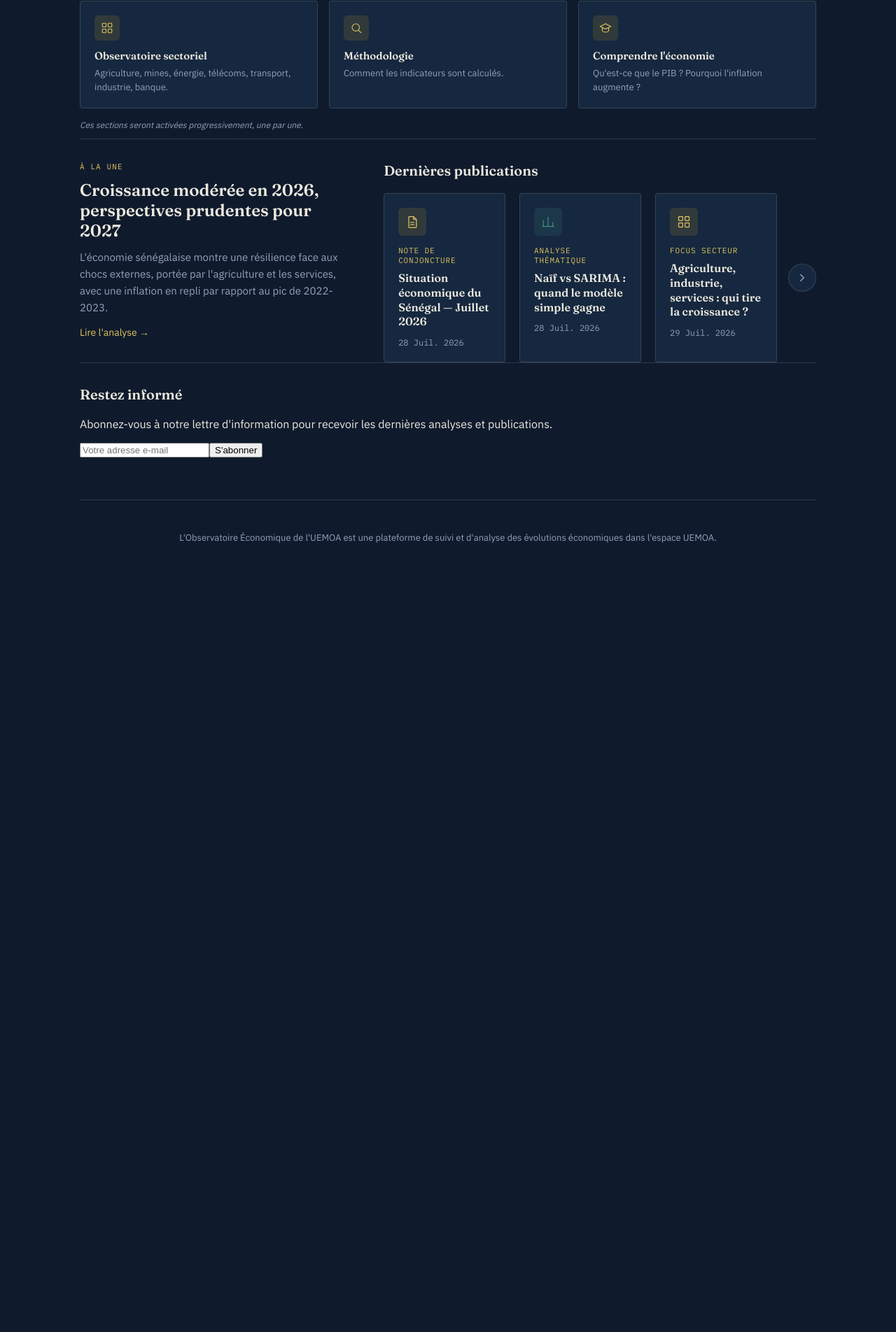
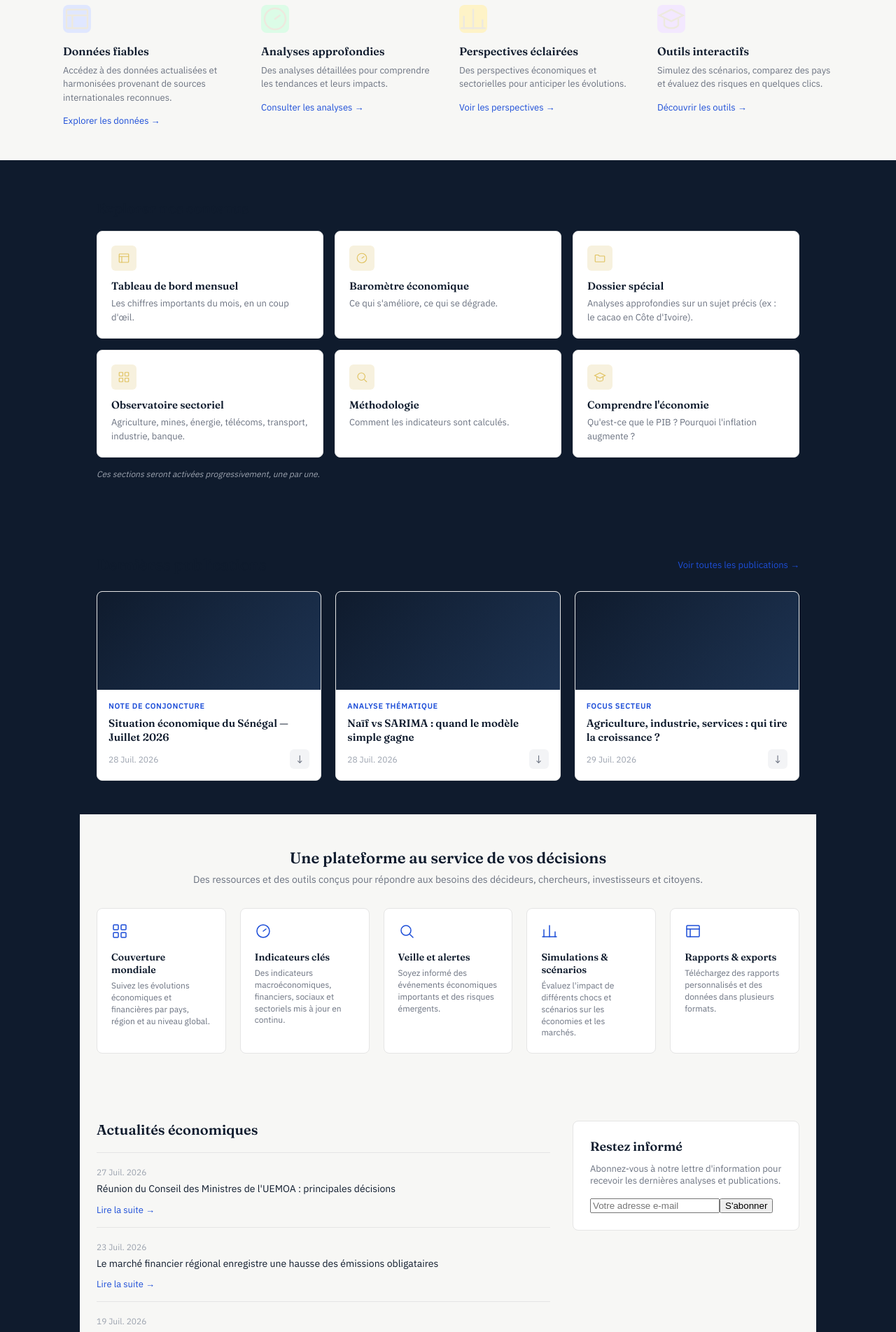
Before and after one commit to cdjarabe07/UEMOA-Dashboard, a React (Vite) app: page / in a window 1280 px wide. Shown: the part 832-2736 px from the top of the page at 70% size. Before the commit the page ends 1734 px from the top, so only its background shows below. Built offline with nearby package versions, Linux system fonts and the light colour scheme.

Commit message:
Refonte design accueil : header, hero, features, publications, plateforme, actu/newsletter en theme clair

```diff
--- a/src/index.css
+++ b/src/index.css
@@ -527,11 +527,22 @@ body {
 
 .hero-full {
   width: 100%;
-  min-height: 460px;
+  min-height: calc(100vh - 71.33px);
   display: flex;
   align-items: center;
-  background: linear-gradient(100deg, var(--bg) 35%, var(--surface-hi) 100%);
+  background:
+    linear-gradient(90deg, rgba(15,27,45,0.95) 0%, rgba(15,27,45,0.65) 45%, rgba(15,27,45,0.1) 100%),
+    url("/src/assets/dakar-hero.png");
+  background-size: cover;
+  background-position: center right;
   border-bottom: 1px solid var(--rule);
+}
+
+.hero-divider {
+  width: 48px;
+  height: 3px;
+  background: var(--gold);
+  margin: 16px 0 20px;
 }
 
 .hero-full-inner {
@@ -648,3 +659,337 @@ body {
     grid-template-columns: 1fr;
   }
 }
+
+.features-strip {
+  background: #f7f7f5;
+  padding: 48px 24px;
+}
+
+.features-grid {
+  max-width: 1100px;
+  margin: 0 auto;
+  display: grid;
+  grid-template-columns: repeat(4, 1fr);
+  gap: 32px;
+}
+
+.feature-icon-box {
+  width: 40px;
+  height: 40px;
+  border-radius: 8px;
+  display: flex;
+  align-items: center;
+  justify-content: center;
+  margin-bottom: 16px;
+}
+
+.feature-titre {
+  font-family: var(--font-display);
+  font-size: 16px;
+  color: #0f1b2d;
+  margin: 0 0 8px;
+}
+
+.feature-desc {
+  font-size: 13px;
+  color: #6b7280;
+  line-height: 1.5;
+  margin: 0 0 12px;
+}
+
+.feature-link {
+  font-size: 13px;
+  color: #1d4ed8;
+  text-decoration: none;
+}
+
+@media (max-width: 800px) {
+  .features-grid {
+    grid-template-columns: 1fr;
+  }
+}
+
+.pubs-light-section {
+  max-width: 1100px;
+  margin: 0 auto;
+  padding: 48px 24px;
+}
+
+.pubs-light-header {
+  display: flex;
+  justify-content: space-between;
+  align-items: center;
+  margin-bottom: 24px;
+}
+
+.pubs-light-title {
+  font-family: var(--font-display);
+  font-size: 22px;
+  color: #0f1b2d;
+  margin: 0;
+}
+
+.pubs-light-voir-tout {
+  font-size: 13px;
+  color: #1d4ed8;
+  text-decoration: none;
+}
+
+.pubs-light-grid {
+  display: grid;
+  grid-template-columns: repeat(3, 1fr);
+  gap: 20px;
+}
+
+.pub-light-card {
+  border: 1px solid #e5e5e5;
+  border-radius: 8px;
+  overflow: hidden;
+  background: white;
+}
+
+.pub-light-image {
+  height: 140px;
+  background: linear-gradient(135deg, var(--bg), var(--surface-hi));
+}
+
+.pub-light-body {
+  padding: 16px;
+}
+
+.pub-light-categorie {
+  font-size: 11px;
+  font-weight: 600;
+  letter-spacing: 0.05em;
+  text-transform: uppercase;
+  color: #1d4ed8;
+  margin: 0 0 8px;
+}
+
+.pub-light-titre {
+  font-family: var(--font-display);
+  font-size: 15px;
+  color: #0f1b2d;
+  margin: 0 0 8px;
+  line-height: 1.3;
+}
+
+.pub-light-desc {
+  font-size: 13px;
+  color: #6b7280;
+  line-height: 1.4;
+  margin: 0 0 16px;
+}
+
+.pub-light-footer {
+  display: flex;
+  justify-content: space-between;
+  align-items: center;
+}
+
+.pub-light-date {
+  font-size: 12px;
+  color: #9ca3af;
+}
+
+.pub-light-download {
+  width: 28px;
+  height: 28px;
+  border-radius: 6px;
+  background: #f3f4f6;
+  display: flex;
+  align-items: center;
+  justify-content: center;
+  color: #6b7280;
+  cursor: pointer;
+}
+
+@media (max-width: 800px) {
+  .pubs-light-grid {
+    grid-template-columns: 1fr;
+  }
+}
+
+.contenus-section-light {
+  max-width: 1100px;
+  margin: 0 auto;
+  padding: 0 24px 48px;
+}
+
+.contenus-grid-light {
+  display: grid;
+  grid-template-columns: repeat(3, 1fr);
+  gap: 16px;
+}
+
+.contenu-card-light {
+  background: white;
+  border: 1px solid #e5e5e5;
+  border-radius: 8px;
+  padding: 20px;
+}
+
+.contenu-card-light .contenu-titre {
+  color: #0f1b2d;
+}
+
+.contenu-card-light .contenu-description {
+  color: #6b7280;
+}
+
+.contenus-note-light {
+  font-size: 12px;
+  color: #9ca3af;
+  font-style: italic;
+  margin-top: 16px;
+}
+
+@media (max-width: 800px) {
+  .contenus-grid-light {
+    grid-template-columns: 1fr;
+  }
+}
+
+.plateforme-section {
+  background: #f7f7f5;
+  padding: 48px 24px;
+  text-align: center;
+}
+
+.plateforme-titre {
+  font-family: var(--font-display);
+  font-size: 22px;
+  color: #0f1b2d;
+  margin: 0 0 8px;
+}
+
+.plateforme-sous-titre {
+  font-size: 14px;
+  color: #6b7280;
+  margin: 0 0 32px;
+}
+
+.plateforme-grid {
+  max-width: 1100px;
+  margin: 0 auto;
+  display: grid;
+  grid-template-columns: repeat(5, 1fr);
+  gap: 20px;
+}
+
+.plateforme-item {
+  background: white;
+  border: 1px solid #e5e5e5;
+  border-radius: 8px;
+  padding: 20px;
+  text-align: left;
+}
+
+.plateforme-item-icon {
+  color: #1d4ed8;
+  margin-bottom: 12px;
+}
+
+.plateforme-item-titre {
+  font-family: var(--font-display);
+  font-size: 14px;
+  color: #0f1b2d;
+  margin: 0 0 6px;
+}
+
+.plateforme-item-desc {
+  font-size: 12px;
+  color: #6b7280;
+  line-height: 1.4;
+  margin: 0;
+}
+
+@media (max-width: 900px) {
+  .plateforme-grid {
+    grid-template-columns: repeat(2, 1fr);
+  }
+}
+
+.plateforme-item-icon svg {
+  width: 24px;
+  height: 24px;
+}
+
+.actu-newsletter-row {
+  max-width: 1100px;
+  margin: 0 auto;
+  padding: 48px 24px;
+  display: grid;
+  grid-template-columns: 2fr 1fr;
+  gap: 32px;
+  align-items: start;
+  background: #f7f7f5;
+}
+
+.actu-col h2 {
+  font-family: var(--font-display);
+  font-size: 20px;
+  color: #0f1b2d;
+  margin: 0 0 20px;
+}
+
+.actu-item {
+  padding: 16px 0;
+  border-top: 1px solid #e5e5e5;
+}
+
+.actu-item-date {
+  font-size: 12px;
+  color: #9ca3af;
+}
+
+.actu-item-titre {
+  font-size: 14px;
+  color: #0f1b2d;
+  margin: 6px 0 8px;
+  line-height: 1.4;
+}
+
+.actu-item-lien {
+  font-size: 13px;
+  color: #1d4ed8;
+  text-decoration: none;
+}
+
+.newsletter-card {
+  background: white;
+  border: 1px solid #e5e5e5;
+  border-radius: 8px;
+  padding: 24px;
+}
+
+.newsletter-card h2 {
+  font-family: var(--font-display);
+  font-size: 18px;
+  color: #0f1b2d;
+  margin: 0 0 12px;
+}
+
+.newsletter-card p {
+  font-size: 13px;
+  color: #6b7280;
+  margin: 0 0 16px;
+}
+
+@media (max-width: 800px) {
+  .actu-newsletter-row {
+    grid-template-columns: 1fr;
+  }
+}
+
+.actu-item-date {
+  font-size: 12px;
+  color: #9ca3af;
+}
+
+.actu-item-titre {
+  font-size: 14px;
+  color: #0f1b2d;
+  margin: 6px 0 8px;
+  line-height: 1.4;
+}
--- a/src/pages/Accueil.jsx
+++ b/src/pages/Accueil.jsx
@@ -98,8 +98,8 @@ export default function Accueil() {
     <div className="page-full">
       <section className="hero-full">
   <div className="hero-full-inner">
-          <p className="hero-eyebrow">BCEAO · UEMOA · Observatoire économique</p>
     <h1 className="hero-title">{t("titre_hero")}</h1>
+    <div className="hero-divider"></div>
     <p className="hero-sub">{t("sous_titre_hero")}</p>
     <Link to="/donnees" className="cta-button">
       {t("cta_explorer")}
@@ -107,12 +107,41 @@ export default function Accueil() {
   </div>
 </section>
 
+ <section className="features-strip">
+  <div className="features-grid">
+    <div>
+      <div className="feature-icon-box" style={{background: "#e0e7ff"}}><IconTableauBord /></div>
+      <h3 className="feature-titre">Données fiables</h3>
+      <p className="feature-desc">Accédez à des données actualisées et harmonisées provenant de sources internationales reconnues.</p>
+      <Link to="/donnees" className="feature-link">Explorer les données →</Link>
+    </div>
+    <div>
+      <div className="feature-icon-box" style={{background: "#dcfce7"}}><IconBarometre /></div>
+      <h3 className="feature-titre">Analyses approfondies</h3>
+      <p className="feature-desc">Des analyses détaillées pour comprendre les tendances et leurs impacts.</p>
+      <Link to="/donnees" className="feature-link">Consulter les analyses →</Link>
+    </div>
+    <div>
+      <div className="feature-icon-box" style={{background: "#fef3c7"}}><IconChart /></div>
+      <h3 className="feature-titre">Perspectives éclairées</h3>
+      <p className="feature-desc">Des perspectives économiques et sectorielles pour anticiper les évolutions.</p>
+      <Link to="/donnees" className="feature-link">Voir les perspectives →</Link>
+    </div>
+    <div>
+      <div className="feature-icon-box" style={{background: "#f3e8ff"}}><IconPedagogie /></div>
+      <h3 className="feature-titre">Outils interactifs</h3>
+      <p className="feature-desc">Simulez des scénarios, comparez des pays et évaluez des risques en quelques clics.</p>
+      <Link to="/donnees" className="feature-link">Découvrir les outils →</Link>
+    </div>
+  </div>
+</section>
+
       <div className="page page--wide">
-        <section className="contenus-section">
-          <h2 className="section-title section-title--nu">{t("titre_contenus")}</h2>
-          <div className="contenus-grid">
+        <section className="contenus-section-light">
+  <h2 className="section-title section-title--nu" style={{color: "#0f1b2d", borderTop: "none"}}>{t("titre_contenus")}</h2>
+  <div className="contenus-grid-light">
     {CONTENUS_KEYS.map((c, i) => (
-              <div key={i} className="contenu-card">
+      <div key={i} className="contenu-card-light">
         <span className="contenu-icon">
           <c.Icone />
         </span>
@@ -121,45 +150,89 @@ export default function Accueil() {
       </div>
     ))}
   </div>
-          <p className="contenus-note">{t("note_contenus")}</p>
+  <p className="contenus-note-light">{t("note_contenus")}</p>
 </section>
 
-        <div className="home-columns">
-          <section className="a-la-une">
-            <p className="section-label">{t("a_la_une_label")}</p>
-            <h2 className="a-la-une-titre">{t("a_la_une_titre")}</h2>
-            <p className="a-la-une-texte">{t("a_la_une_texte")}</p>
-            <Link to="/donnees" className="lire-analyse">
-              {t("lire_analyse")}
-            </Link>
-          </section>
-
-          <section className="publications-section">
-            <h2 className="section-title">{t("titre_publications")}</h2>
-            <div className="publications-row">
-              <div className="publications-grid">
+        <section className="pubs-light-section">
+  <div className="pubs-light-header">
+    <h2 className="pubs-light-title">Dernières publications</h2>
+    <Link to="/donnees" className="pubs-light-voir-tout">Voir toutes les publications →</Link>
+  </div>
+  <div className="pubs-light-grid">
     {PUBLICATIONS.map((pub, i) => (
-                  <article key={i} className="publication-card">
-                    <span className={`publication-icon ${pub.accent}`}>
-                      <pub.Icone />
-                    </span>
-                    <p className="publication-categorie">{pub.categorie}</p>
-                    <h3 className="publication-titre">{pub.titre}</h3>
-                    <p className="publication-date">{pub.date}</p>
+      <article key={i} className="pub-light-card">
+        <div className="pub-light-image"></div>
+        <div className="pub-light-body">
+          <p className="pub-light-categorie">{pub.categorie}</p>
+          <h3 className="pub-light-titre">{pub.titre}</h3>
+          <div className="pub-light-footer">
+            <span className="pub-light-date">{pub.date}</span>
+            <span className="pub-light-download">↓</span>
+          </div>
+        </div>
       </article>
     ))}
   </div>
-              <button className="pagination-arrow" aria-label="Voir plus de publications">
-                <IconFleche />
-              </button>
+</section>
+
+<section className="plateforme-section">
+  <h2 className="plateforme-titre">Une plateforme au service de vos décisions</h2>
+  <p className="plateforme-sous-titre">Des ressources et des outils conçus pour répondre aux besoins des décideurs, chercheurs, investisseurs et citoyens.</p>
+  <div className="plateforme-grid">
+    <div className="plateforme-item">
+      <div className="plateforme-item-icon"><IconSecteur /></div>
+      <h3 className="plateforme-item-titre">Couverture mondiale</h3>
+      <p className="plateforme-item-desc">Suivez les évolutions économiques et financières par pays, région et au niveau global.</p>
+    </div>
+    <div className="plateforme-item">
+      <div className="plateforme-item-icon"><IconBarometre /></div>
+      <h3 className="plateforme-item-titre">Indicateurs clés</h3>
+      <p className="plateforme-item-desc">Des indicateurs macroéconomiques, financiers, sociaux et sectoriels mis à jour en continu.</p>
+    </div>
+    <div className="plateforme-item">
+      <div className="plateforme-item-icon"><IconMethodologie /></div>
+      <h3 className="plateforme-item-titre">Veille et alertes</h3>
+      <p className="plateforme-item-desc">Soyez informé des événements économiques importants et des risques émergents.</p>
+    </div>
+    <div className="plateforme-item">
+      <div className="plateforme-item-icon"><IconChart /></div>
+      <h3 className="plateforme-item-titre">Simulations & scénarios</h3>
+      <p className="plateforme-item-desc">Évaluez l'impact de différents chocs et scénarios sur les économies et les marchés.</p>
+    </div>
+    <div className="plateforme-item">
+      <div className="plateforme-item-icon"><IconTableauBord /></div>
+      <h3 className="plateforme-item-titre">Rapports & exports</h3>
+      <p className="plateforme-item-desc">Téléchargez des rapports personnalisés et des données dans plusieurs formats.</p>
+    </div>
   </div>
 </section>
+
+        <section style={{background: "#f7f7f5"}}>
+  <div className="actu-newsletter-row">
+  <div className="actu-col">
+    <h2>Actualités économiques</h2>
+    <div className="actu-item">
+      <span className="actu-item-date">27 Juil. 2026</span>
+      <p className="actu-item-titre">Réunion du Conseil des Ministres de l'UEMOA : principales décisions</p>
+      <Link to="/donnees" className="actu-item-lien">Lire la suite →</Link>
     </div>
-
-        <section className="newsletter-section">
-          <h2 className="section-title">{t("titre_newsletter")}</h2>
+    <div className="actu-item">
+      <span className="actu-item-date">23 Juil. 2026</span>
+      <p className="actu-item-titre">Le marché financier régional enregistre une hausse des émissions obligataires</p>
+      <Link to="/donnees" className="actu-item-lien">Lire la suite →</Link>
+    </div>
+    <div className="actu-item">
+      <span className="actu-item-date">19 Juil. 2026</span>
+      <p className="actu-item-titre">Perspectives économiques mondiales : le FMI révise ses prévisions</p>
+      <Link to="/donnees" className="actu-item-lien">Lire la suite →</Link>
+    </div>
+  </div>
+  <div className="newsletter-card">
+    <h2>{t("titre_newsletter")}</h2>
     <p>{t("texte_newsletter")}</p>
     <FormulaireContact />
+  </div>
+  </div>
 </section>
 
         <footer className="site-footer-strip">
```
Also changed, not shown: src/assets/dakar-hero.png (added). Lines whose indentation alone changed are shown as unchanged.
